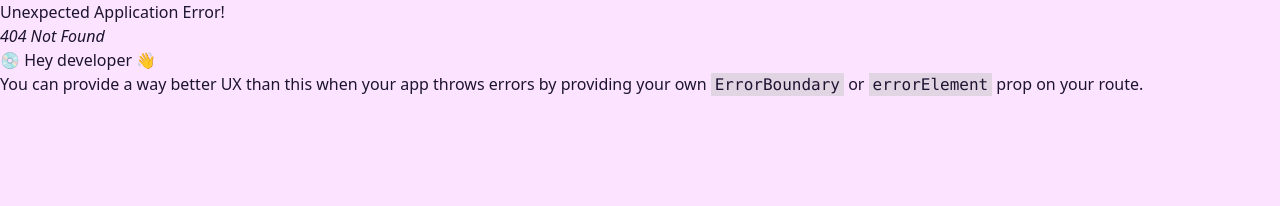
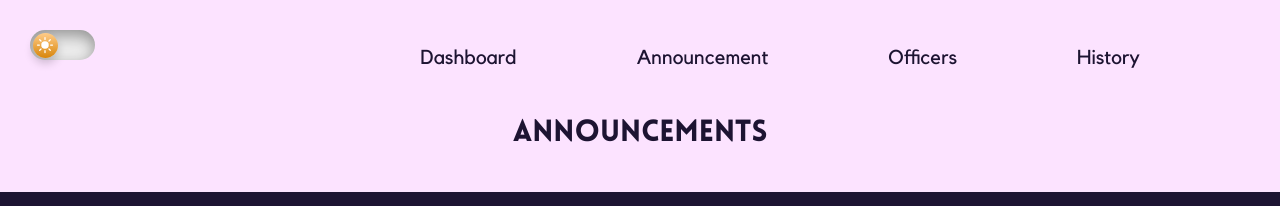
Before and after one commit to DonatOrca/DonatOrca.github.io, a React (Vite) app: page /announcements in a window 1280 px wide. Before the commit this address had no page. Shown: the top 206 px of the page. Built offline with nearby package versions, Linux system fonts and the light colour scheme.

Commit message:
Rename 'announcement' page to 'announcements'

```diff
--- a/src/pages/Announcement.tsx
+++ /dev/null
@@ -1,8 +0,0 @@
-function Announcement() {
-  return (
-    <>
-      <h1 className="text-3xl">Announcement</h1>
-    </>
-  );
-}
-export default Announcement;
--- /dev/null
+++ b/src/pages/Announcements.tsx
@@ -0,0 +1,8 @@
+function Announcements() {
+  return (
+    <>
+      <h1 className="text-center font-lovelo text-3xl">Announcements</h1>
+    </>
+  );
+}
+export default Announcements;
```
Also changed, not shown: src/main.tsx (+4 -4 lines).
